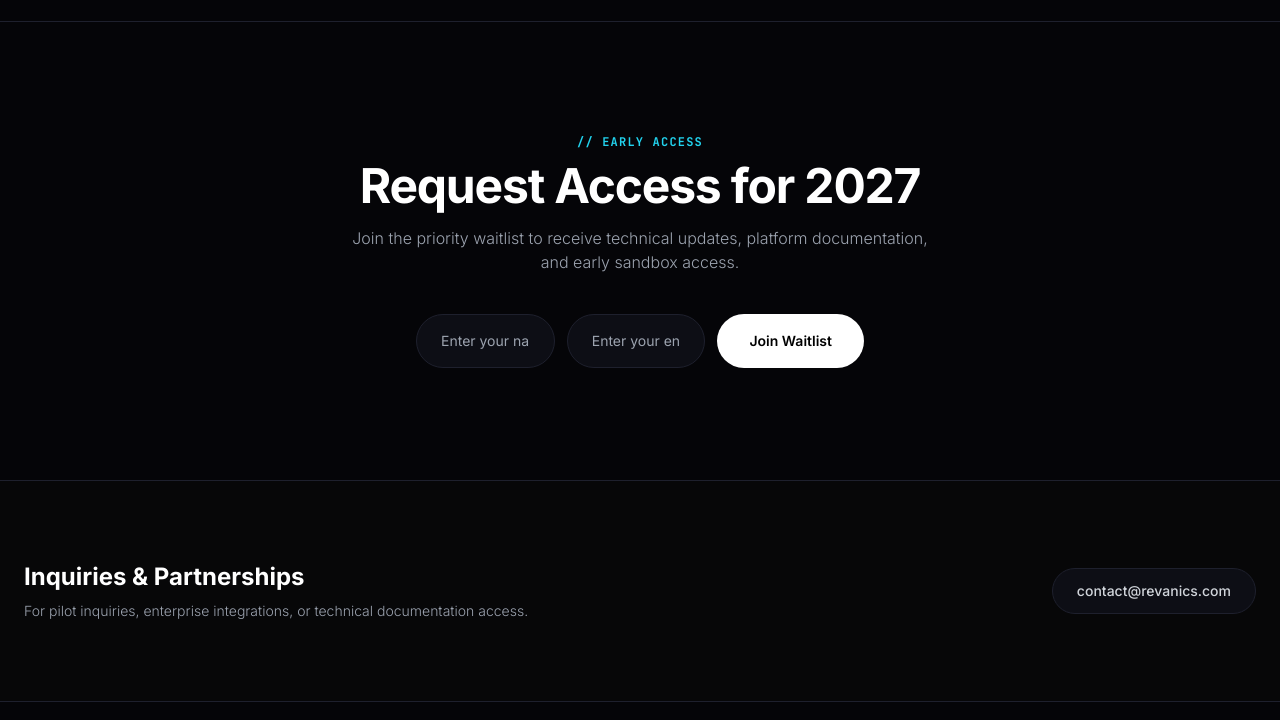
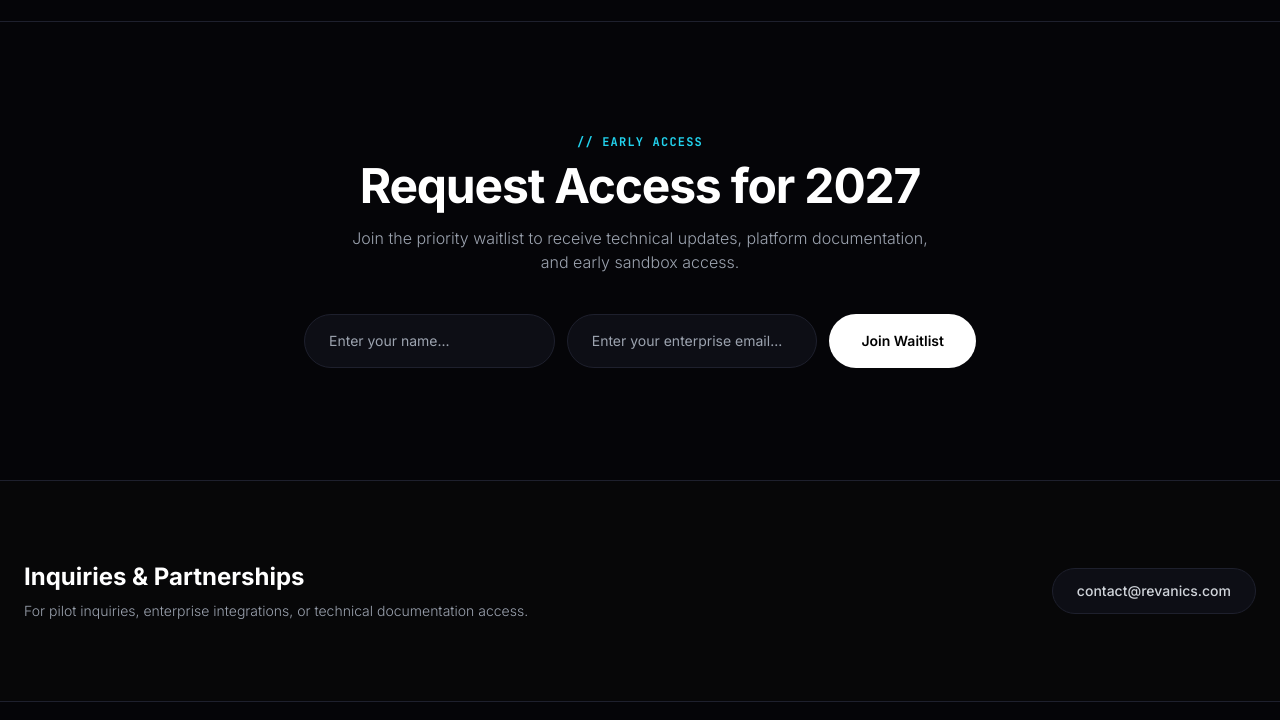
Before and after one commit to fortunegomondi/revanics-website, a plain HTML site: page Website/index.html in a window 1280 px wide. Shown: the part 3634-4354 px from the top of the page. Drawn offline with nearby package versions, Linux system fonts and the light colour scheme.

Commit message:
Widen input fields and fix waitlist submission workflow

```diff
--- a/Website/index.html
+++ b/Website/index.html
@@ -395,7 +395,8 @@
                 Join the priority waitlist to receive technical updates, platform documentation, and early sandbox access.
             </p>
 
-            <form id="waitlist-form" onsubmit="handleWaitlistSubmit(event)" class="flex flex-col sm:flex-row gap-3 max-w-md mx-auto">
+            <!-- Expanded container max-w-2xl for wider, comfortable inputs -->
+            <form id="waitlist-form" onsubmit="handleWaitlistSubmit(event)" class="flex flex-col sm:flex-row gap-3 max-w-2xl mx-auto">
                 <input
                     type="text"
                     id="waitlist-name"
@@ -528,16 +529,16 @@
             submitBtn.innerText = 'Submitting...';
 
             try {
-                // Step A: Save email and name to Supabase Database
+                // Step A: Save email to Supabase Database safely (avoids column missing errors)
                 const { error: dbError } = await _supabase
                     .from('waitlist')
-                    .insert([{ email: userEmail, name: userName }]);
+                    .insert([{ email: userEmail }]);
 
                 if (dbError && dbError.code !== '23505') {
                     throw dbError;
                 }
 
-                // Step B: Trigger automated confirmation email via EmailJS with BOTH variables
+                // Step B: Trigger automated confirmation email via EmailJS with BOTH name and email
                 if (EMAILJS_PUBLIC_KEY) {
                     await emailjs.send(EMAILJS_SERVICE_ID, EMAILJS_TEMPLATE_ID, {
                         user_name: userName,
```
